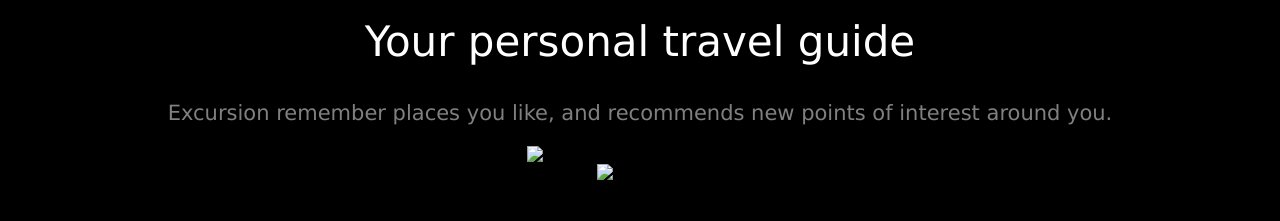
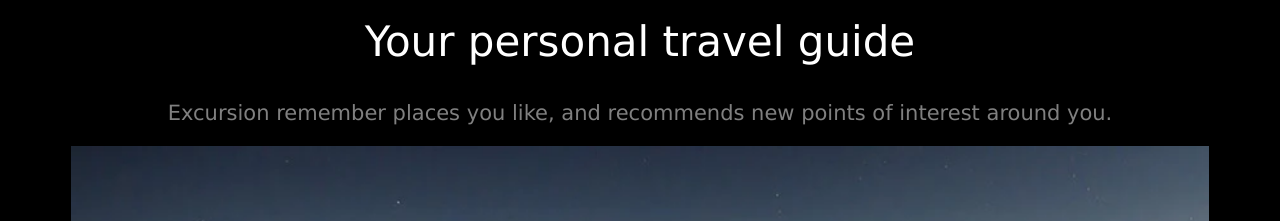
Before and after one commit to lynch2812/excursion, a plain HTML site: page index.html in a window 1280 px wide. Shown: the part 725-946 px from the top of the page. Drawn offline with Linux system fonts and the light colour scheme; the site is published under a folder, as on GitHub Pages, so addresses that start at the root find nothing.

Commit message:
Update index.html
amended image tag to hopefully fix problem

```diff
--- a/index.html
+++ b/index.html
@@ -29,10 +29,10 @@
         <p>Excursion remember places you like, and recommends new points of interest around you.</p>
     </div>
     <div>
-      <img class="art_content_img" src="/resources/images/camp.webp" alt="camping in a desert with light on" >
+      <img class="art_content_img" src="resources/images/camp.webp" alt="camping in a desert with light on" >
     </div>
     <div>
-        <img class="art_icon_phne" src="/resources/images/phone.webp" alt="phone icon">
+        <img class="art_icon_phne" src="resources/images/phone.webp" alt="phone icon">
     </div>
     <div>
        <h3 class="art_product_info">Coming soon for iphone and Android </h3>
```
